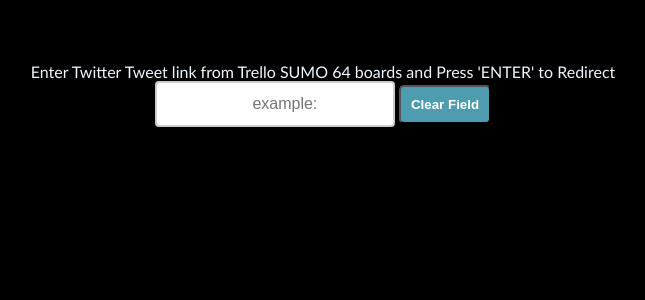
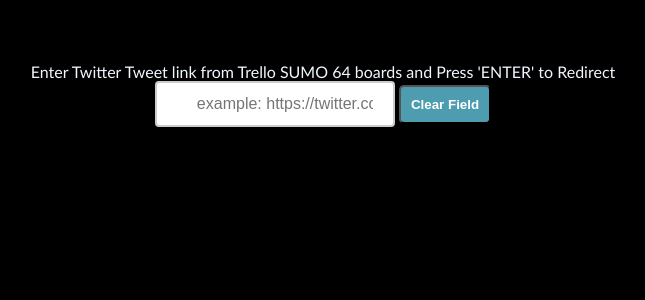
Before and after one commit to fahim9778/PHP-Programs, a PHP site: page /TrelloTwitter/index.php in a window 1280 px wide. Shown: the part 263-563 px from the top of the page, without its empty margins (317-962 px from the left). Run offline with PHP 8.4, Linux system fonts and the light colour scheme.

Commit message:
DId little fix

```diff
--- a/TrelloTwitter/index.php
+++ b/TrelloTwitter/index.php
@@ -27,7 +27,7 @@
 <div id='input-form'>
 Enter Twitter Tweet link from Trello SUMO 64 boards and Press 'ENTER' to Redirect
 <form action='index.php' method='get' target='_blank'>
-    <input type='text' name='oldLink' placeholder=example: https://twitter.com/statuses/123456789' >
+    <input type='text' name='oldLink' placeholder='example: https://twitter.com/statuses/123456789' >
     <input type='submit' name='submit' value='GO'>
     <input type='reset' value='Clear Field'>
 </form>
@@ -52,7 +52,7 @@
   text-align: center;
 }
 
-h2,h3
+a,h2,h3
 {
   text-align: center;
 }
@@ -106,7 +106,7 @@
     /* now https://twitter.com/statuses/SomeRandomTweetID converted to
     https://twitter.com/user/statuses/SomeRandomTweetID */
 
-    echo "<a href='$newLink' target='_blank'>$newLink</a>";
+    /*echo "<a href='$newLink' target='_blank'>$newLink</a>";*/
     header("location:$newLink");    // redirecting to the converted correct page.
     exit();
 }
```
